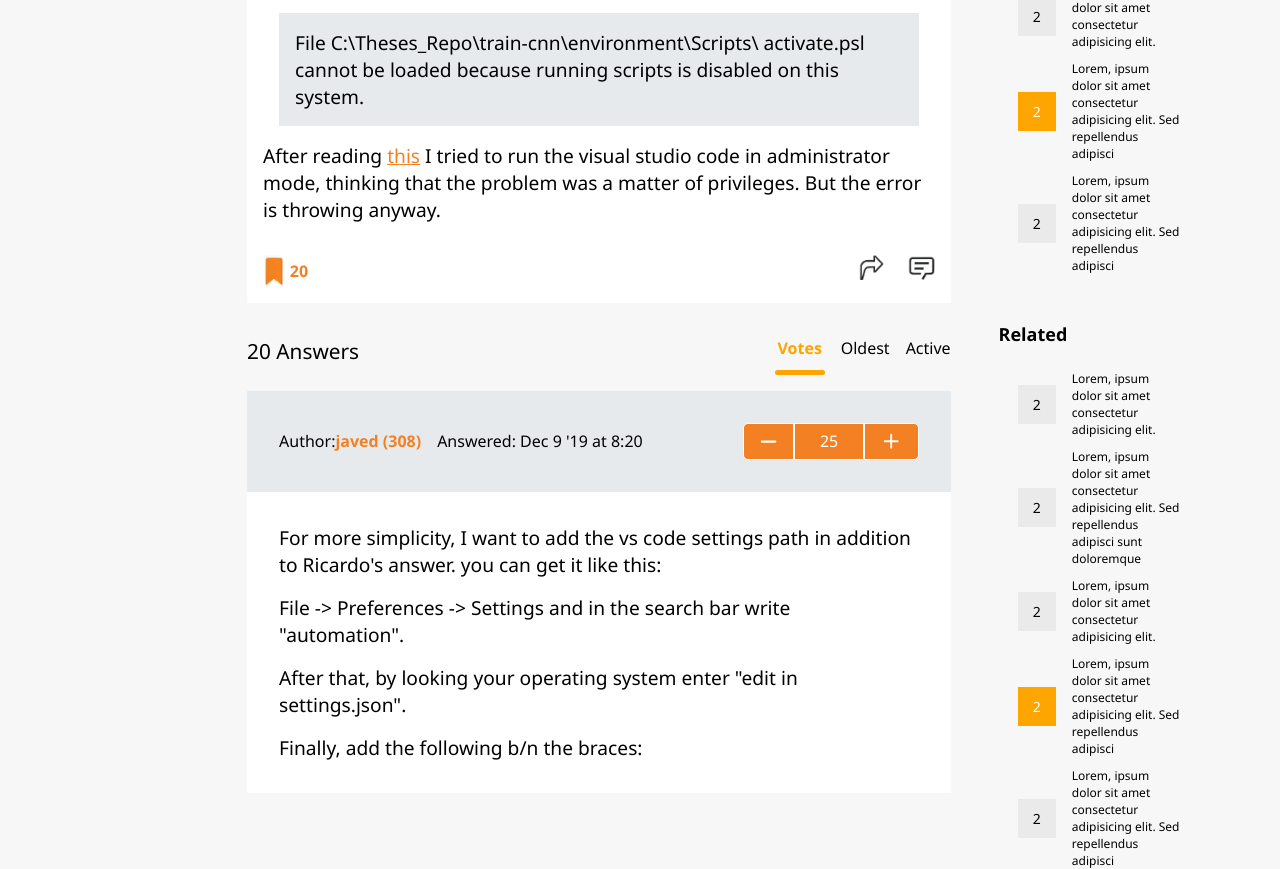
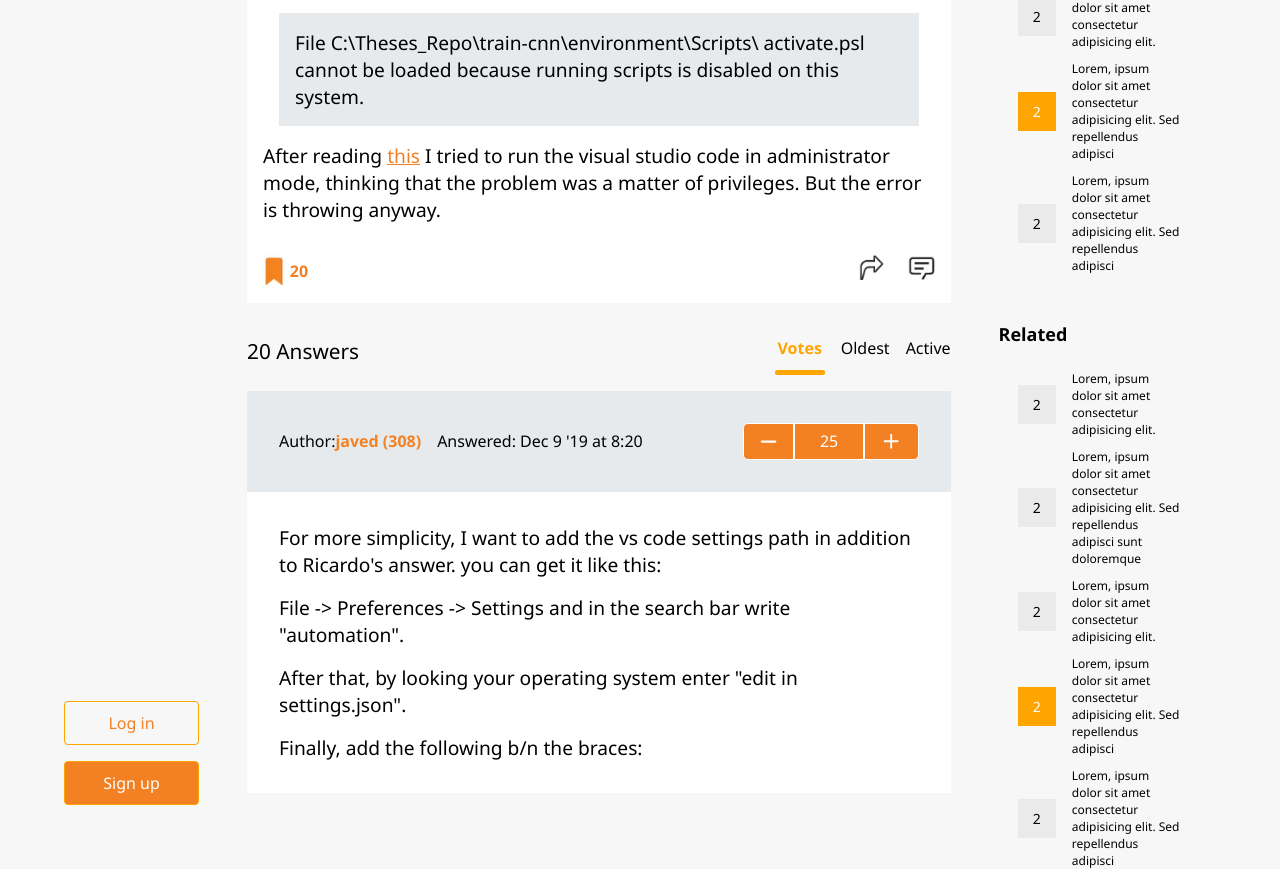
Before and after one commit to abhishekdasz/StackoverflowClone, a React (Create React App) app: page / in a window 1280 px wide. Shown: the part 393-1262 px from the top of the page. Built offline with nearby package versions, Linux system fonts and the light colour scheme.

Commit message:
created leftSideBar

```diff
--- a/src/components/Lefside/LeftSideBar.jsx
+++ b/src/components/Lefside/LeftSideBar.jsx
@@ -14,6 +14,10 @@ const LeftSideBar = () => {
           <a href="/"> <AiOutlineTeam size={20} /> <p> Collectives </p> </a>
           <a href="/"> <HiOutlineBriefcase size={20} /> <p> Jobs </p> </a>
         </div>
+        <div className="leftSidebar-btns">
+          <p> Log in </p>
+          <p id='signup'> Sign up </p>
+        </div>
       </div>
     </div>
   )
--- a/src/components/Lefside/LeftSideBar.scss
+++ b/src/components/Lefside/LeftSideBar.scss
@@ -1,7 +1,12 @@
 .leftSidebar-section
 {
+    height: 100%;
     .leftSidebar-container
     {
+        height: 100%;
+        display: flex;
+        flex-direction: column;
+        justify-content: space-between;
         .left-navbar
         {
             display: flex;
@@ -10,10 +15,32 @@
             a
             {
                 display: flex;
-                gap: 1rem;
+                gap: 1.5rem;
                 color: black;
                 text-decoration: none;
             }
         }
+
+        .leftSidebar-btns
+        {
+            font-family: 'Segoe UI', Tahoma, Geneva, Verdana, sans-serif;
+            display: flex;
+            flex-direction: column;
+            gap: 1rem;
+            p
+            {
+                border: 1px solid orange;
+                padding: 10px;
+                border-radius: 4px;
+                color: #f38023;
+                text-align: center;
+                cursor: pointer;
+            }
+            #signup
+            {
+                background: #f38023;
+                color: #fff;
+            }
+        }
     }
 }
```
